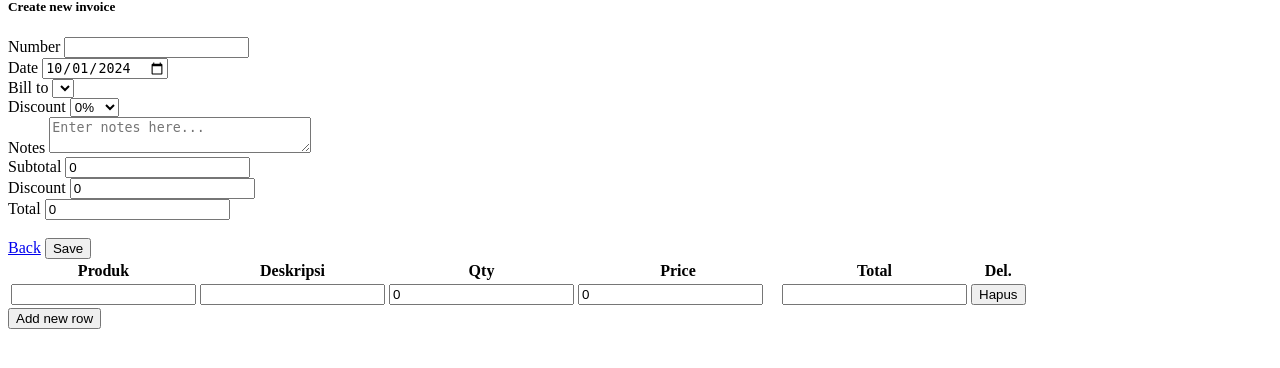
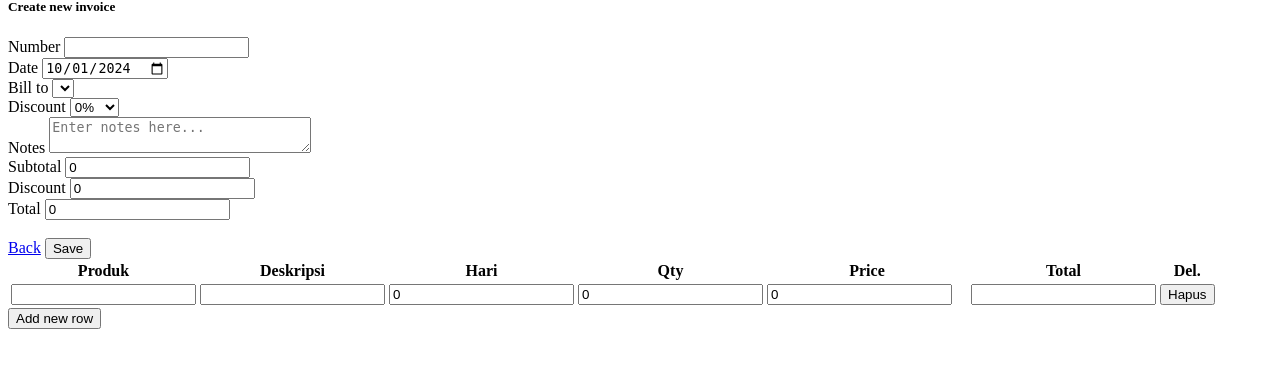
Before and after one commit to adpratama/hisandfriends, a CodeIgniter app: the page made by application/views/dashboard/pages/invoice/v_add_invoice.php in a window 1280 px wide. Shown: the part 126-494 px from the top of the page. Run offline with CodeIgniter, Linux system fonts and the light colour scheme; data that the repository does not hold is empty; some libraries are stand-ins or nearby versions.

Commit message:
update: perhitungan item invoice

```diff
--- a/application/views/dashboard/pages/invoice/v_add_invoice.php
+++ b/application/views/dashboard/pages/invoice/v_add_invoice.php
@@ -284,6 +284,7 @@
                                         <tr>
                                             <th>Produk</th>
                                             <th>Deskripsi</th>
+                                            <th style="width: 100px;">Hari</th>
                                             <th style="width: 100px;">Qty</th>
                                             <th style="width: 200px;">Price</th>
                                             <th>Total</th>
@@ -297,6 +298,9 @@
                                             </td>
                                             <td>
                                                 <input type="text" class="form-control" name="deskripsi[]" oninput="this.value = this.value.toUpperCase()">
+                                            </td>
+                                            <td>
+                                                <input type="text" class="form-control" name="hari[]" value="0">
                                             </td>
                                             <td>
                                                 <input type="text" class="form-control" name="qty[]" value="0">
@@ -363,6 +367,7 @@
 
             // Kosongkan nilai input di baris baru
             newRow.find('input').val('');
+            newRow.find('input[name="hari[]"]').val('0');
             newRow.find('input[name="qty[]"]').val('0');
             newRow.find('input[name="harga[]"]').val('0');
 
@@ -374,7 +379,7 @@
         });
 
         // Saat input qty atau harga diubah
-        $(document).on('input', 'input[name="qty[]"], input[name="harga[]"]', function() {
+        $(document).on('input', 'input[name="hari[]"], input[name="qty[]"], input[name="harga[]"]', function() {
             var value = $(this).val();
             var formattedValue = parseFloat(value.split('.').join(''));
             $(this).val(formattedValue);
@@ -386,7 +391,7 @@
         });
 
         // Tambahkan event listener untuk event keyup
-        $(document).on('keyup', 'input[name="qty[]"], input[name="harga[]"]', function() {
+        $(document).on('keyup', 'input[name="hari[]"], input[name="qty[]"], input[name="harga[]"]', function() {
             var value = $(this).val().trim(); // Hapus spasi di awal dan akhir nilai
             var formattedValue = formatNumber(parseFloat(value.split('.').join('')));
             $(this).val(formattedValue);
@@ -400,15 +405,18 @@
         });
 
         function hitungTotal(row) {
+            var hari = row.find('input[name="hari[]"]').val().replace(/\./g, ''); // Hapus tanda titik
             var qty = row.find('input[name="qty[]"]').val().replace(/\./g, ''); // Hapus tanda titik
             var harga = row.find('input[name="harga[]"]').val().replace(/\./g, ''); // Hapus tanda titik
+            hari = parseInt(hari); // Ubah string ke angka float
             qty = parseInt(qty); // Ubah string ke angka float
             harga = parseInt(harga); // Ubah string ke angka float
 
+            hari = isNaN(hari) ? 1 : hari;
             qty = isNaN(qty) ? 0 : qty;
             harga = isNaN(harga) ? 0 : harga;
 
-            var total = qty * harga;
+            var total = hari * qty * harga;
             row.find('input[name="total[]"]').val(formatNumber(total));
             updateTotalBelanja();
         }
@@ -485,7 +493,7 @@
         }
 
 
-        $(document).on('input', 'input[name="qty"], input[name="harga"]', function() {
+        $(document).on('input', 'input[name="hari[]"], input[name="qty"], input[name="harga"]', function() {
             var value = $(this).val();
             var formattedValue = parseFloat(value.split('.').join(''));
             $(this).val(formattedValue);
@@ -495,15 +503,18 @@
         });
 
         function hitungTotalItem(row) {
+            var hari = row.find('input[name="hari"]').val().replace(/\./g, ''); // Hapus tanda titik
             var qty = row.find('input[name="qty"]').val().replace(/\./g, ''); // Hapus tanda titik
             var harga = row.find('input[name="harga"]').val().replace(/\./g, ''); // Hapus tanda titik
+            hari = parseInt(hari); // Ubah string ke angka float
             qty = parseInt(qty); // Ubah string ke angka float
             harga = parseInt(harga); // Ubah string ke angka float
 
+            hari = isNaN(hari) ? 1 : hari;
             qty = isNaN(qty) ? 0 : qty;
             harga = isNaN(harga) ? 0 : harga;
 
-            var total = qty * harga;
+            var total = hari * qty * harga;
             row.find('input[name="harga"]').val(formatNumber(harga));
             row.find('input[name="total"]').val(formatNumber(total));
             updateTotalBelanja();
@@ -537,6 +548,7 @@
 
             // Kosongkan nilai input di baris baru
             newRow.find('input').val('');
+            newRow.find('input[name="newHari[]"]').val('0');
             newRow.find('input[name="newQty[]"]').val('0');
             newRow.find('input[name="newHarga[]"]').val('0');
 
@@ -552,7 +564,7 @@
             $(this).closest('.barisEdit').remove();
         });
 
-        $(document).on('input', 'input[name="newQty[]"], input[name="newHarga[]"]', function() {
+        $(document).on('input', 'input[name="newHari[]"], input[name="newQty[]"], input[name="newHarga[]"]', function() {
             var value = $(this).val();
             var formattedValue = parseFloat(value.split('.').join(''));
             $(this).val(formattedValue);
@@ -562,7 +574,7 @@
         });
 
         // Tambahkan event listener untuk event keyup
-        $(document).on('keyup', 'input[name="newQty[]"], input[name="newHarga[]"]', function() {
+        $(document).on('keyup', 'input[name="newHari[]"], input[name="newQty[]"], input[name="newHarga[]"]', function() {
             var value = $(this).val().trim(); // Hapus spasi di awal dan akhir nilai
             var formattedValue = formatNumber(parseFloat(value.split('.').join('')));
             $(this).val(formattedValue);
@@ -574,15 +586,18 @@
         });
 
         function hitungTotalNewItem(row) {
+            var hari = row.find('input[name="newHari[]"]').val().replace(/\./g, ''); // Hapus tanda titik
             var qty = row.find('input[name="newQty[]"]').val().replace(/\./g, ''); // Hapus tanda titik
             var harga = row.find('input[name="newHarga[]"]').val().replace(/\./g, ''); // Hapus tanda titik
+            hari = parseInt(hari); // Ubah string ke angka float
             qty = parseInt(qty); // Ubah string ke angka float
             harga = parseInt(harga); // Ubah string ke angka float
 
+            hari = isNaN(hari) ? 1 : hari;
             qty = isNaN(qty) ? 0 : qty;
             harga = isNaN(harga) ? 0 : harga;
 
-            var total = qty * harga;
+            var total = hari * qty * harga;
             row.find('input[name="newTotal[]"]').val(formatNumber(total));
         }
     });
```
Also changed, not shown: application/controllers/admin/Invoice.php (+8 -0 lines), application/views/dashboard/pages/invoice/v_invoice_pdf.php (+5 -3 lines).
